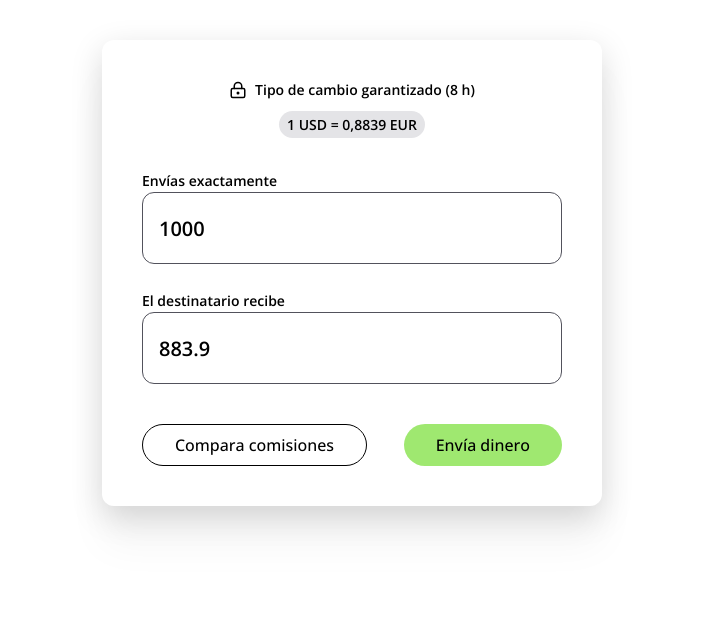
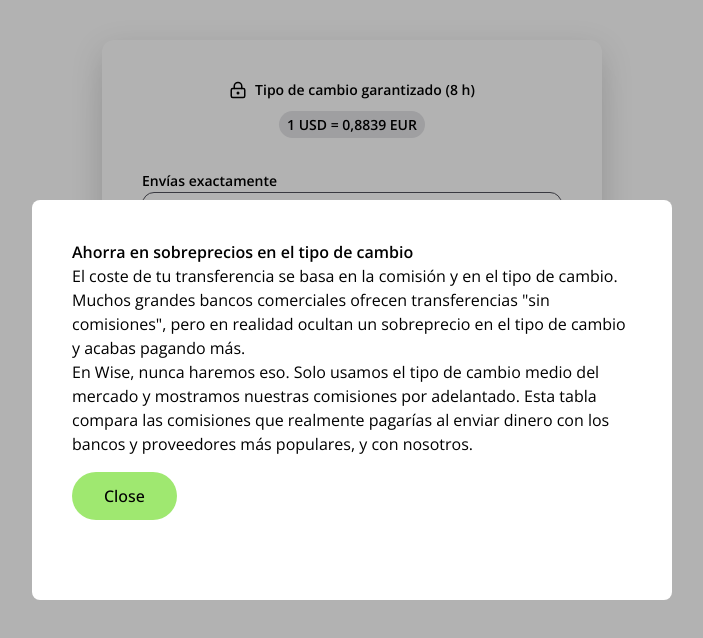
Before and after one commit to educartoons/workshop-react19, a React (Vite) app: page / in a window 1280 px wide. Both pictures are taken after a click on the button "Compara comisiones". Shown: the top 638 px of the page, without its empty margins (288-991 px from the left). Built offline with nearby package versions, Linux system fonts and the light colour scheme.

Commit message:
Adding Modal Box

```diff
--- a/package.json
+++ b/package.json
@@ -11,6 +11,7 @@
   },
   "dependencies": {
     "@tailwindcss/vite": "^4.1.5",
+    "class-variance-authority": "^0.7.1",
     "lucide-react": "^0.503.0",
     "react": "^19.0.0",
     "react-dom": "^19.0.0",
--- a/src/components/Button.tsx
+++ b/src/components/Button.tsx
@@ -1,22 +1,32 @@
+import { cva, type VariantProps } from "class-variance-authority";
 import { ButtonHTMLAttributes } from "react";
 
-type VariantsType = keyof typeof variants;
+const button = cva(
+  "font-medium text-[16px] transition-colors cursor-pointer rounded-full py-3 block px-8",
+  {
+    variants: {
+      variant: {
+        solid: "bg-[#9fe870] hover:bg-[#7fe141]",
+        outlined: "bg-white border border-black hover:bg-[#7fe141]",
+      },
+      size: {
+        small: "text-[12px]",
+        medium: "text-[16px]",
+        large: "text-[24px]",
+      },
+      width: {
+        full: "w-full",
+      },
+    },
+  }
+);
 
-type ButtonProps = {
-  variant: VariantsType;
-} & Omit<ButtonHTMLAttributes<HTMLButtonElement>, "className">;
+type ButtonProps = Omit<ButtonHTMLAttributes<HTMLButtonElement>, "className"> &
+  VariantProps<typeof button>;
 
-const style =
-  "font-medium text-[16px] transition-colors cursor-pointer rounded-full py-2 block px-8 ";
-
-const variants = {
-  solid: "bg-[#9fe870] hover:bg-[#7fe141]",
-  outlined: "bg-white border border-black hover:bg-[#7fe141]",
-};
-
-function Button({ variant, children, ...vast }: ButtonProps) {
+function Button({ variant, size, width, children, ...vast }: ButtonProps) {
   return (
-    <button className={style + variants[variant]} {...vast}>
+    <button className={button({ variant, size, width })} {...vast}>
       {children}
     </button>
   );
--- a/src/components/Calculator.tsx
+++ b/src/components/Calculator.tsx
@@ -6,14 +6,19 @@ import Button from "./Button";
 
 const RATE = 0.8839;
 
+// Ciclos de vida de un componente de ReactJS (useEffect)
+// useMemo, useCallback, memo
+// Portals
+// custom hooks
+
 function Calculator() {
   const [amount1, setAmount1] = useState<string>("1000");
   const [amount2, setAmount2] = useState<string>(String(1000 * RATE));
+  const [displayModal, setDisplayModal] = useState(false);
 
-  const handleClick = (event: MouseEvent<HTMLButtonElement>) => {
-    console.log("hey");
+  const handleShowModal = (event: MouseEvent<HTMLButtonElement>) => {
     event.preventDefault();
-    alert("Comparar comisiones");
+    setDisplayModal(true);
   };
 
   return (
@@ -45,11 +50,43 @@ function Calculator() {
           source="final"
         />
       </div>
-      <div className="flex justify-between mt-10">
-        <Button onClick={handleClick} variant="outlined">
+      <div className="flex gap-2 mt-10">
+        <Button onClick={handleShowModal} variant="outlined">
           Compara comisiones
         </Button>
-        <Button variant="solid">Envía dinero</Button>
+        <div className="grow">
+          <Button variant="solid" width="full">
+            Envía dinero
+          </Button>
+        </div>
+        {displayModal === true ? (
+          <div className="fixed inset-0">
+            <div className="fixed inset-0 bg-black opacity-30 z-10"></div>
+            <div className="w-1/2 h-1/2 bg-white relative z-20 rounded-lg translate-1/2 p-10">
+              <h2 className="font-semibold">
+                Ahorra en sobreprecios en el tipo de cambio
+              </h2>
+              <p>
+                El coste de tu transferencia se basa en la comisión y en el tipo
+                de cambio. Muchos grandes bancos comerciales ofrecen
+                transferencias "sin comisiones", pero en realidad ocultan un
+                sobreprecio en el tipo de cambio y acabas pagando más.
+              </p>
+              <p>
+                En Wise, nunca haremos eso. Solo usamos el tipo de cambio medio
+                del mercado y mostramos nuestras comisiones por adelantado. Esta
+                tabla compara las comisiones que realmente pagarías al enviar
+                dinero con los bancos y proveedores más populares, y con
+                nosotros.
+              </p>
+              <div className="mt-4">
+                <Button onClick={() => setDisplayModal(false)} variant="solid">
+                  Close
+                </Button>
+              </div>
+            </div>
+          </div>
+        ) : null}
       </div>
     </form>
   );
```
Also changed, not shown: 1 other file (tests, documents, lock files or other folders).
